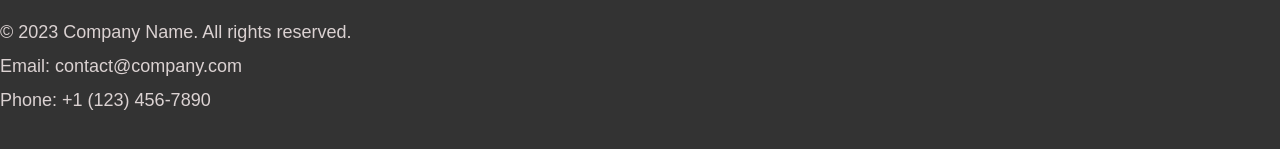
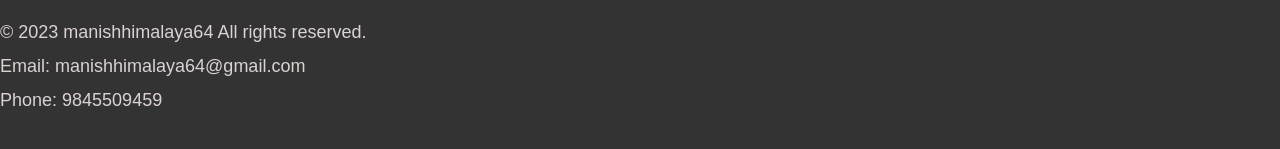
Before and after one commit to mwizard9/mwizard9.github.io, a plain HTML site: page index.html in a window 1280 px wide. Shown: the part 2594-2743 px from the top of the page. Drawn offline with Linux system fonts and the light colour scheme.

Commit message:
adcontact

```diff
--- a/index.html
+++ b/index.html
@@ -118,9 +118,9 @@
                 </div>
             </div>
             <div class="footer-info">
-                <p>&copy; 2023 Company Name. All rights reserved.</p>
-                <p>Email: contact@company.com</p>
-                <p>Phone: +1 (123) 456-7890</p>
+                <p>&copy; 2023 manishhimalaya64 All rights reserved.</p>
+                <p>Email: manishhimalaya64@gmail.com</p>
+                <p>Phone: 9845509459</p>
             </div>
         </footer>
 
```
